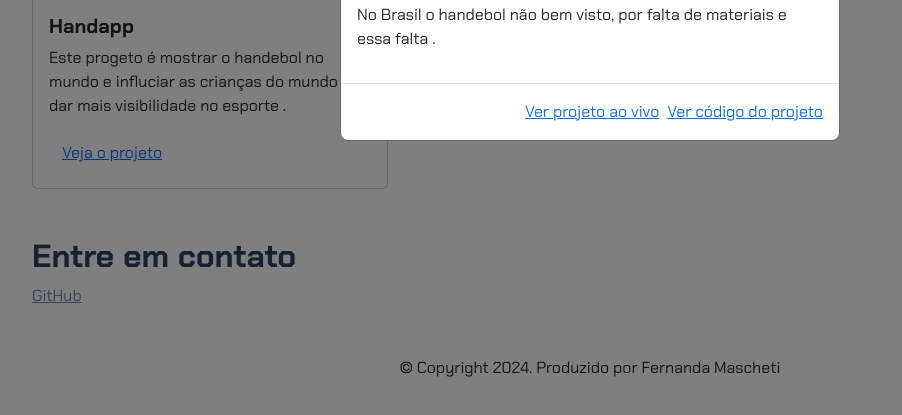
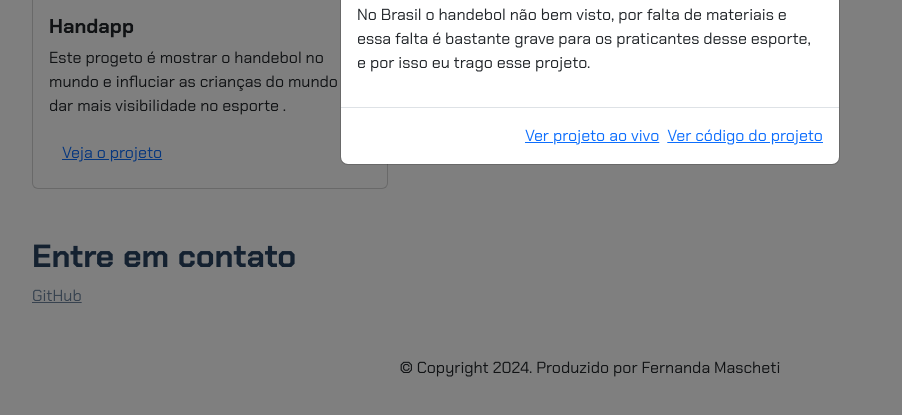
Before and after one commit to barboza153/portivolio, a plain HTML site: page portivole/index.html in a window 1280 px wide. Both pictures are taken after a click on the button "Veja o projeto". Shown: the part 265-680 px from the top of the page, without its empty margins (50-952 px from the left). Drawn offline with nearby package versions, Linux system fonts and the light colour scheme.

Commit message:
Add files via upload

```diff
--- a/portivole/index.html
+++ b/portivole/index.html
@@ -52,7 +52,8 @@
                 <p>Esse projeto foi criado para ajudar o esporte a ter mais visibilidade, esse projeto tem imagens ..... e tendo uma cor bem distacada
             para ajudar o publico, o projeto tem como entrada colocar sua conta, enrtando no projeto vai ter varias imagens e noticias do esporte, o
             tem varias funçoẽs como compras, entreterimento, dicas, treinos, etc.  </p>
-            <p>No Brasil o handebol não bem visto, por falta de materiais e essa falta  .</p>
+            <p>No Brasil o handebol não bem visto, por falta de materiais e essa falta é bastante grave para os praticantes desse esporte, e por isso
+                eu trago esse projeto.</p>
             </div>
             <div class="modal-footer">
                 <a href="https://femascheti.github.io/minhas-leituras/">Ver projeto ao vivo</a>
```
